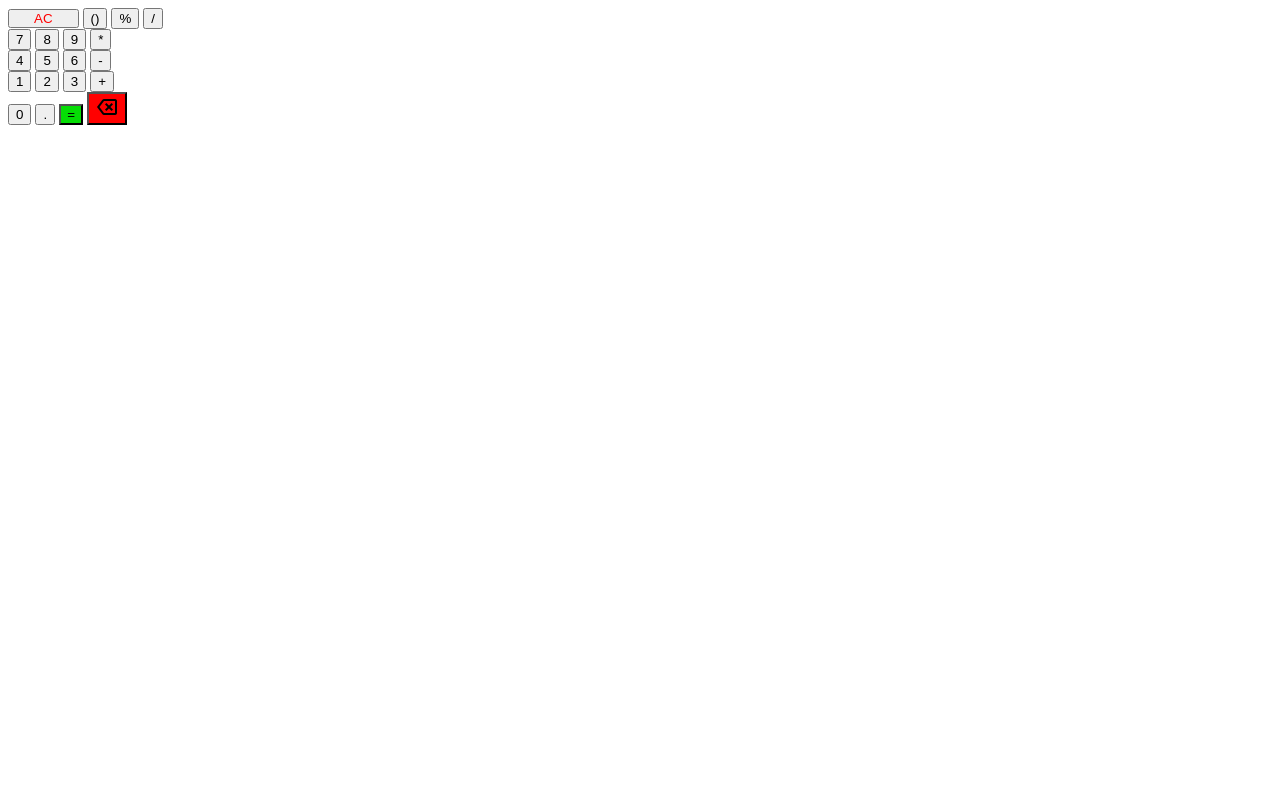
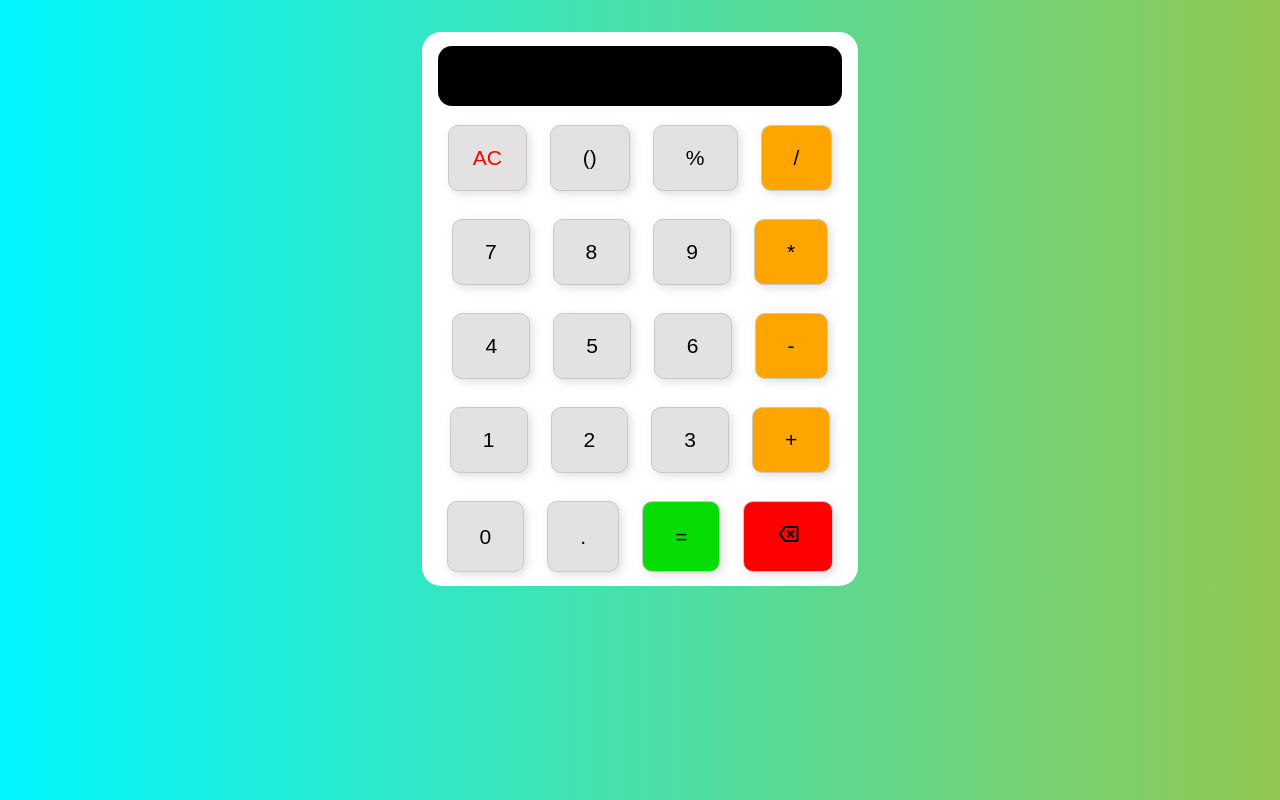
Before and after one commit to Jayanthvlk/calculator, a plain HTML site: page cal.html in a window 1280 px wide. Drawn offline with nearby package versions, Linux system fonts and the light colour scheme.

Commit message:
Update cal.html

```diff
--- a/cal.html
+++ b/cal.html
@@ -11,7 +11,7 @@
     <link rel="stylesheet" href="https://cdnjs.cloudflare.com/ajax/libs/font-awesome/6.5.2/css/all.min.css"
         integrity="sha512-SnH5WK+bZxgPHs44uWIX+LLJAJ9/2PkPKZ5QiAj6Ta86w+fsb2TkcmfRyVX3pBnMFcV7oQPJkl9QevSCWr3W6A=="
         crossorigin="anonymous" referrerpolicy="no-referrer" />
-    <link rel="stylesheet" href="calc.css">
+    <link rel="stylesheet" href="cal.css">
 
 </head>
 
```
